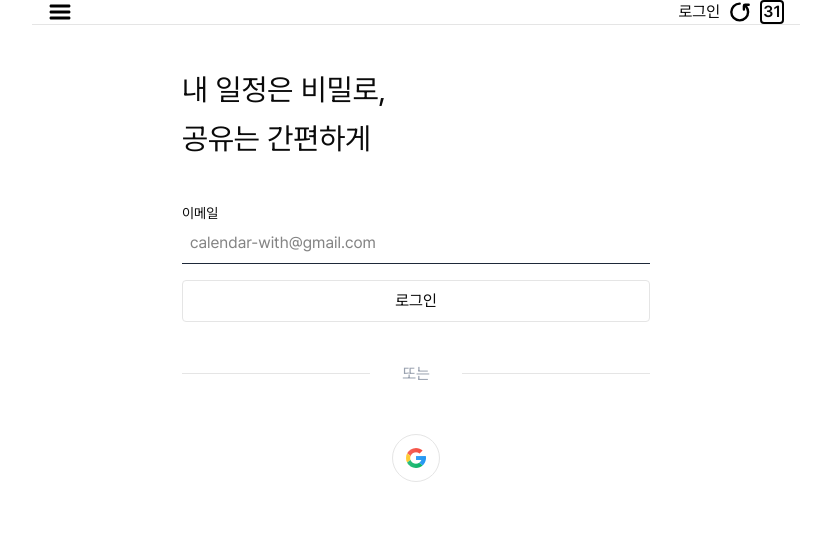
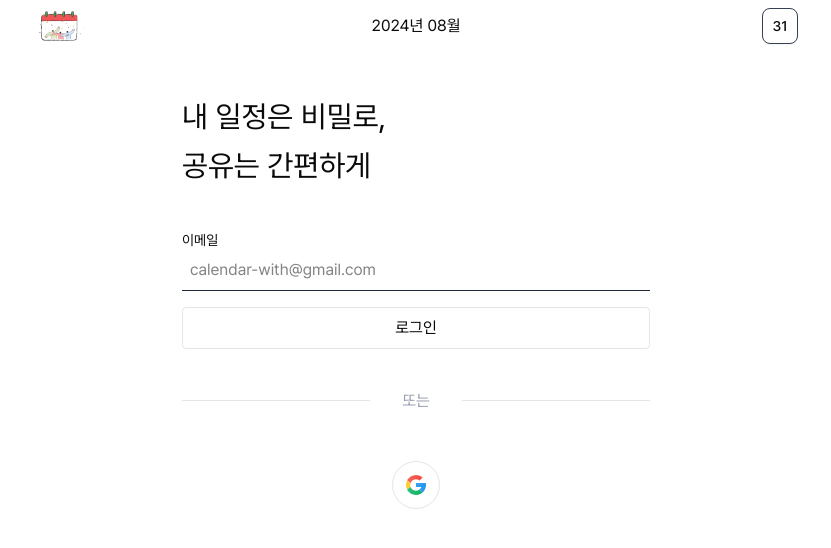
Before and after one commit to reeny404/calendar-with, a Next.js app: page /login in a window 1280 px wide. Shown: the top 548 px of the page, without its empty margins (224-1055 px from the left). Built offline with nearby package versions, Linux system fonts and the light colour scheme.

Commit message:
chore: ESLint 설정 수정 및 타입 임포트 변경, 컴포넌트 코드 개선

```diff
--- a/app/(provider)/(root)/layout.tsx
+++ b/app/(provider)/(root)/layout.tsx
@@ -1,5 +1,5 @@
 import Header from '@/components/header/Header';
-import { PropsWithChildren } from 'react';
+import type { PropsWithChildren } from 'react';
 
 function layout({ children }: PropsWithChildren) {
   return (
--- a/app/(provider)/(root)/login/page.tsx
+++ b/app/(provider)/(root)/login/page.tsx
@@ -25,9 +25,9 @@ function LoginPage() {
         <button className='w-full py-2 border rounded'>로그인</button>
       </section>
       <div className='flex py-10 items-center justify-center gap-8 text-gray-400'>
-        <span className='flex-1 border-b'></span>
+        <span className='flex-1 border-b' />
         <span>또는</span>
-        <span className='flex-1 border-b'></span>
+        <span className='flex-1 border-b' />
       </div>
       <section className='pt-2 flex justify-center space-x-4'>
         <Link
--- a/app/api/auth/route.ts
+++ b/app/api/auth/route.ts
@@ -1,6 +1,7 @@
 import { AccessToken } from '@/server/auth/AccessToken';
 import { User } from '@/server/auth/User';
-import { NextRequest, NextResponse } from 'next/server';
+import type { NextRequest } from 'next/server';
+import { NextResponse } from 'next/server';
 
 /**
  * 최초 회원가입
--- a/components/calendar/Box.tsx
+++ b/components/calendar/Box.tsx
@@ -1,5 +1,5 @@
 import clsx from 'clsx';
-import { PropsWithChildren } from 'react';
+import type { PropsWithChildren } from 'react';
 
 type BoxProps = { className?: string } & PropsWithChildren;
 
--- a/components/calendar/Schedules.tsx
+++ b/components/calendar/Schedules.tsx
@@ -3,7 +3,7 @@ type SchedulesProps = {
   day: number;
 };
 
-function Schedules({ month, day }: SchedulesProps) {
+function Schedules({  }: SchedulesProps) {
   // TODO month, day 기준으로 데이터 불러와서 그리기
 
   return (
--- a/components/header/Header.tsx
+++ b/components/header/Header.tsx
@@ -1,27 +1,34 @@
+import { format } from 'date-fns';
 import Image from 'next/image';
 import Link from 'next/link';
+import { useMemo } from 'react';
+import { Button } from '../ui/button';
 
-function Header() {
+export default function Header() {
+  const {title, date} = useMemo(() => {
+    return {
+      title: format(new Date(), 'yyyy년 MM월'),
+      date: new Date().getDate(),
+    };
+  }, []);
+
   return (
-    <header className='w-full h-header px-4 flex items-center justify-between border-b'>
-      <div>
+    <header className='w-full h-header px-0.5 py-2 grid grid-cols-3 items-center justify-between'>
+      <Link href='/'>
         <Image
-          src='/icons/menu.svg'
-          alt='menu'
-          width={24}
-          height={24}
+          src='/logo.png'
+          alt='logo'
+          width={50}
+          height={50}
           priority
         />
-      </div>
-      <div className='flex space-x-2'>
-        <Link href='/login'>로그인</Link>
-        <Image src='/icons/reload.svg' alt='sync' width={24} height={24} />
-        <div className='w-6 h-6 flex items-center justify-center border-2 border-black rounded font-semibold'>
-          {new Date().getDate()}
-        </div>
+      </Link>
+      <h3 className='text-center'>{title}</h3>
+      <div className='flex items-center justify-end gap-x-4'>
+        <Button variant='outline' size='icon' className='border-gray-700'>
+          {date}
+        </Button>
       </div>
     </header>
   );
 }
-
-export default Header;
```
Also changed, not shown: .eslintrc.json, 2 other files (tests, documents, lock files or other folders).
